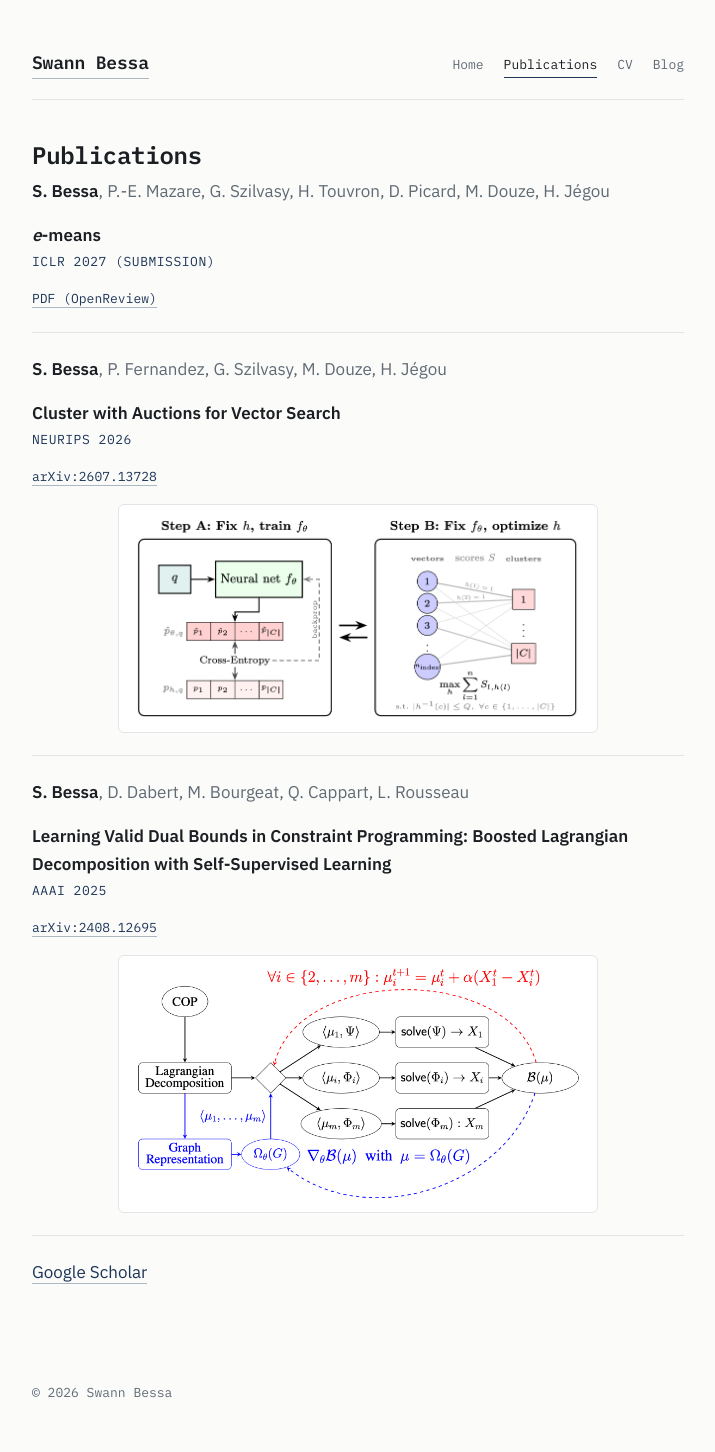
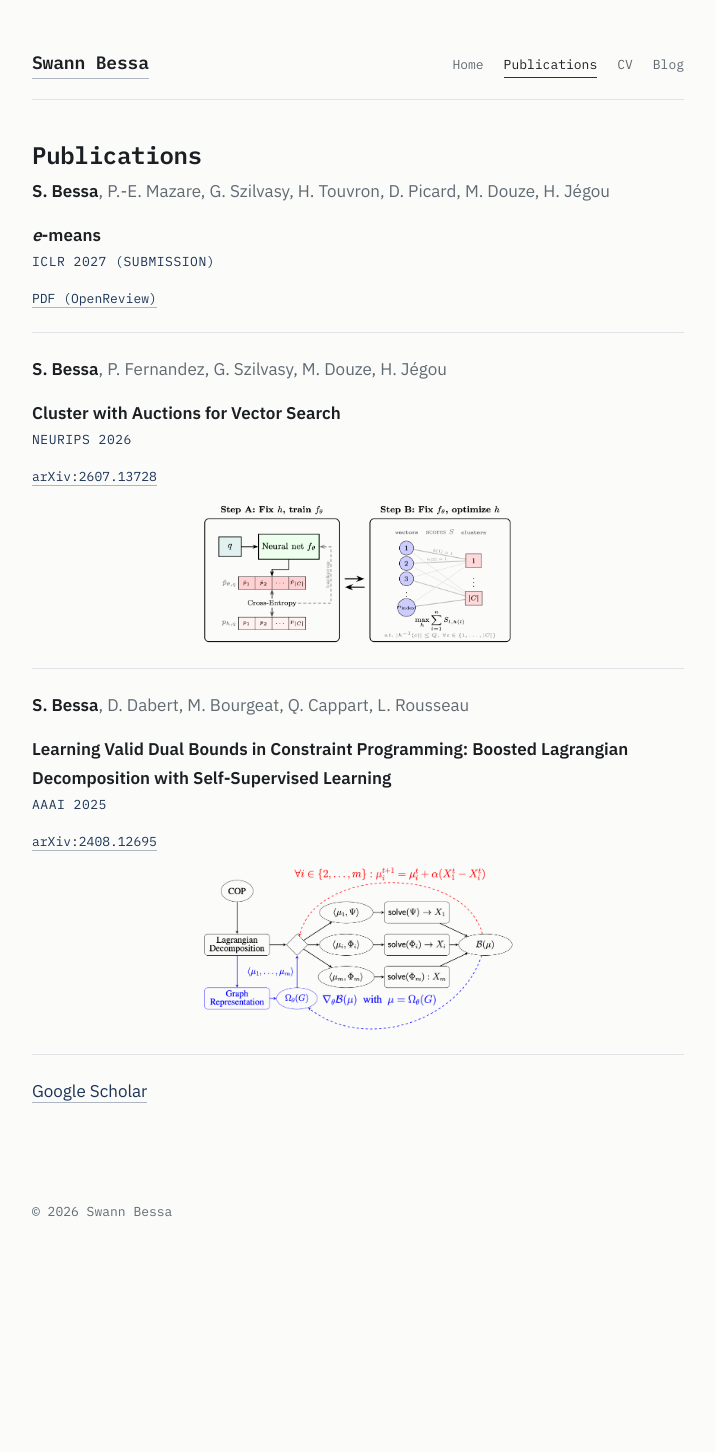
Before and after one commit to swannbessa/swannbessa.github.io, a Jekyll site: the page built from publications.md, in a window 1280 px wide. Shown: the whole page, without its empty margins (282-997 px from the left). Built offline with Jekyll 4.4.1, drawn with Linux system fonts in a browser that asks for light colours; after the commit the page ends 1270 px from its top, so only the background shows below that.

Commit message:
Shrink paper figures and blend their background into the page

```diff
--- a/assets/style.css
+++ b/assets/style.css
@@ -180,13 +180,10 @@ li { margin-bottom: 6px; }
 .pub-figure {
   display: block;
   max-width: 100%;
-  width: 480px;
+  width: 320px;
   height: auto;
-  margin: 16px auto 4px;
-  border: 1px solid var(--rule);
-  border-radius: 6px;
-  background: #fff;
-  padding: 10px;
+  margin: 14px auto 4px;
+  background: var(--bg);
 }
 
 .pub-authors { color: var(--muted); font-size: var(--fs-base); }
```
Also changed, not shown: assets/cwa-figure.png, assets/lagrangian-figure.png.
